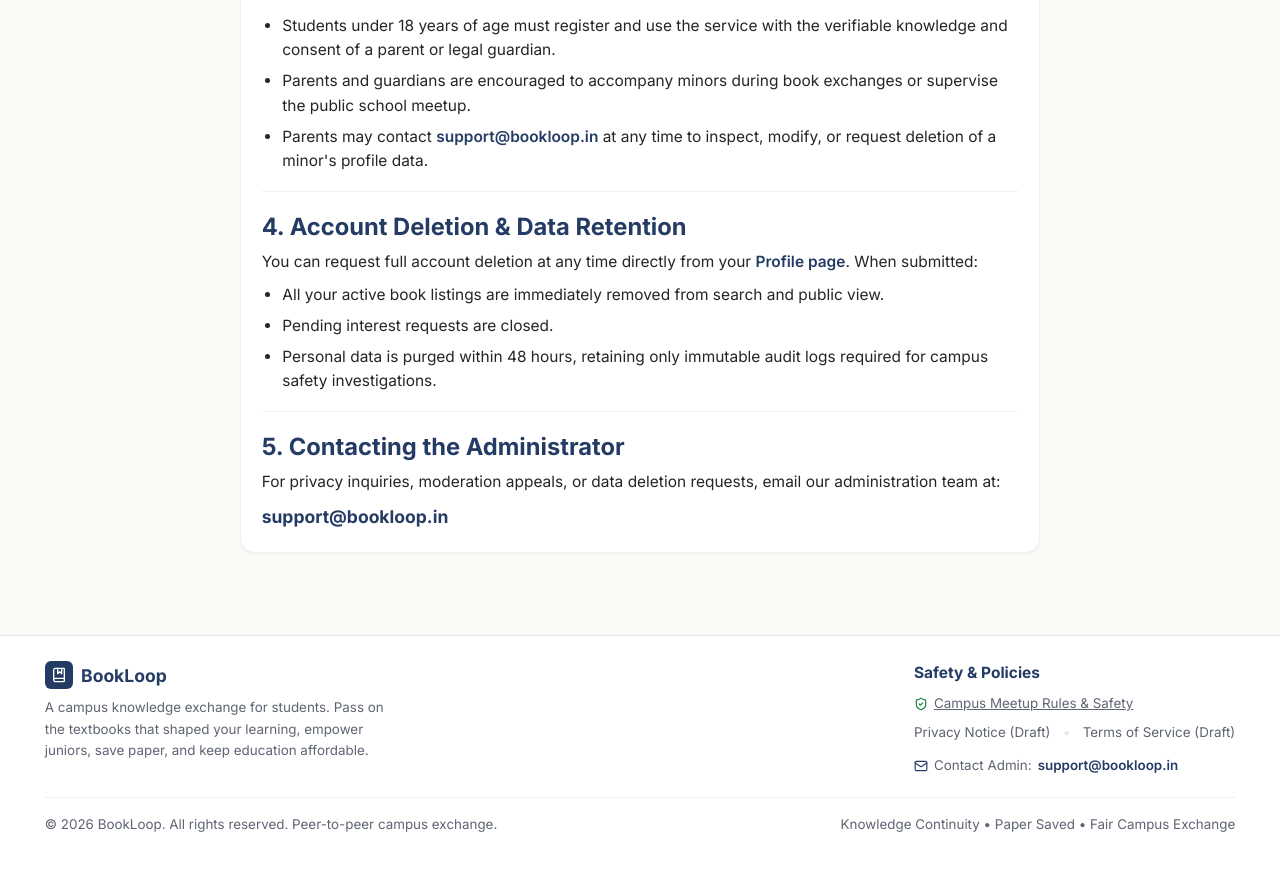
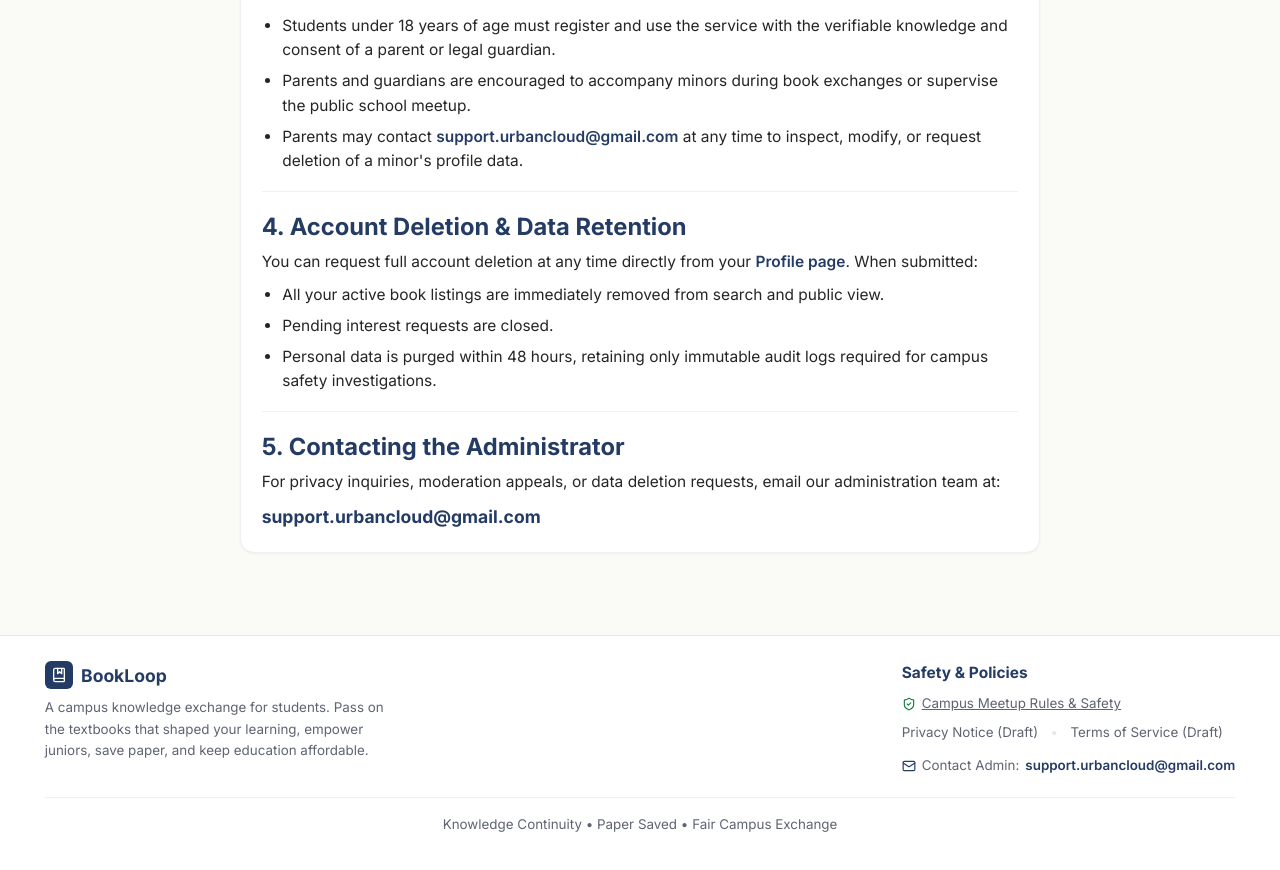
Before and after one commit to aniruddhasharma39/BookLoop, a React (Vite) app: page /privacy in a window 1280 px wide. Shown: the part 1280-2150 px from the top of the page. Built offline with nearby package versions, Linux system fonts and the light colour scheme; no server answers.

Commit message:
Update support email to support.urbancloud@gmail.com and remove footer copyright line

```diff
--- a/src/components/layout/Footer.jsx
+++ b/src/components/layout/Footer.jsx
@@ -83,30 +83,27 @@ export default function Footer() {
               <Mail size={14} color="var(--color-primary-navy)" />
               <span style={{ color: 'var(--color-text-muted)' }}>Contact Admin:</span>
               <a
-                href="mailto:support@bookloop.in"
+                href="mailto:support.urbancloud@gmail.com"
                 style={{ color: 'var(--color-primary-navy)', fontWeight: 600, textDecoration: 'none' }}
               >
-                support@bookloop.in
+                support.urbancloud@gmail.com
               </a>
             </div>
           </div>
         </div>
 
-        {/* Bottom copyright / disclaimer */}
+        {/* Bottom bar */}
         <div
           style={{
             borderTop: '1px solid var(--color-border-subtle)',
             paddingTop: 'var(--space-4)',
             display: 'flex',
-            justifyContent: 'space-between',
+            justifyContent: 'center',
             alignItems: 'center',
-            flexWrap: 'wrap',
-            gap: 'var(--space-2)',
             fontSize: 'var(--font-size-xs)',
             color: 'var(--color-text-muted)',
           }}
         >
-          <span>&copy; {new Date().getFullYear()} BookLoop. All rights reserved. Peer-to-peer campus exchange.</span>
           <span>Knowledge Continuity &bull; Paper Saved &bull; Fair Campus Exchange</span>
         </div>
       </div>
--- a/src/pages/CreateListingPage.jsx
+++ b/src/pages/CreateListingPage.jsx
@@ -279,8 +279,8 @@ export default function CreateListingPage() {
       {profile?.account_status === 'suspended' && (
         <Alert variant="error" title="Account Suspended">
           Your account is currently suspended due to safety or moderation actions. You cannot publish new book listings. If you believe this is in error, contact{' '}
-          <a href="mailto:support@bookloop.in" style={{ fontWeight: 600, textDecoration: 'underline' }}>
-            support@bookloop.in
+          <a href="mailto:support.urbancloud@gmail.com" style={{ fontWeight: 600, textDecoration: 'underline' }}>
+            support.urbancloud@gmail.com
           </a>.
         </Alert>
       )}
--- a/src/pages/ListingDetailPage.jsx
+++ b/src/pages/ListingDetailPage.jsx
@@ -201,8 +201,8 @@ export default function ListingDetailPage() {
       {profile?.account_status === 'suspended' && (
         <Alert variant="error" title="Account Suspended">
           Your account is suspended. You cannot submit interest requests. For questions or appeals, contact{' '}
-          <a href="mailto:support@bookloop.in" style={{ fontWeight: 600, textDecoration: 'underline' }}>
-            support@bookloop.in
+          <a href="mailto:support.urbancloud@gmail.com" style={{ fontWeight: 600, textDecoration: 'underline' }}>
+            support.urbancloud@gmail.com
           </a>.
         </Alert>
       )}
--- a/src/pages/PrivacyPage.jsx
+++ b/src/pages/PrivacyPage.jsx
@@ -98,7 +98,7 @@ export default function PrivacyPage() {
           <ul style={{ paddingLeft: 'var(--space-5)', marginTop: 'var(--space-2)', fontSize: 'var(--font-size-sm)', display: 'flex', flexDirection: 'column', gap: '6px' }}>
             <li>Students under 18 years of age must register and use the service with the verifiable knowledge and consent of a parent or legal guardian.</li>
             <li>Parents and guardians are encouraged to accompany minors during book exchanges or supervise the public school meetup.</li>
-            <li>Parents may contact <a href="mailto:support@bookloop.in" style={{ fontWeight: 600 }}>support@bookloop.in</a> at any time to inspect, modify, or request deletion of a minor's profile data.</li>
+            <li>Parents may contact <a href="mailto:support.urbancloud@gmail.com" style={{ fontWeight: 600 }}>support.urbancloud@gmail.com</a> at any time to inspect, modify, or request deletion of a minor's profile data.</li>
           </ul>
         </div>
 
@@ -125,10 +125,10 @@ export default function PrivacyPage() {
           </p>
           <p style={{ marginTop: 'var(--space-2)' }}>
             <a
-              href="mailto:support@bookloop.in"
+              href="mailto:support.urbancloud@gmail.com"
               style={{ fontWeight: 700, fontSize: 'var(--font-size-base)', color: 'var(--color-primary-navy)' }}
             >
-              support@bookloop.in
+              support.urbancloud@gmail.com
             </a>
           </p>
         </div>
--- a/src/pages/ProfilePage.jsx
+++ b/src/pages/ProfilePage.jsx
@@ -438,10 +438,10 @@ export default function ProfilePage() {
         <Alert variant="error" title="Account Suspended by Moderation">
           Your account is currently suspended due to safety or moderation policies. You cannot publish new listings or send interest requests. If you believe this is in error or wish to appeal, please contact the administrator at{' '}
           <a
-            href="mailto:support@bookloop.in"
+            href="mailto:support.urbancloud@gmail.com"
             style={{ color: 'inherit', fontWeight: 700, textDecoration: 'underline' }}
           >
-            support@bookloop.in
+            support.urbancloud@gmail.com
           </a>.
         </Alert>
       )}
@@ -880,7 +880,7 @@ export default function ProfilePage() {
             Have a dispute, moderation question, or campus inquiry?
           </span>
           <a
-            href="mailto:support@bookloop.in"
+            href="mailto:support.urbancloud@gmail.com"
             style={{
               fontSize: 'var(--font-size-xs)',
               color: 'var(--color-primary-navy)',
@@ -892,7 +892,7 @@ export default function ProfilePage() {
             }}
           >
             <Mail size={14} />
-            <span>Contact Administrator (support@bookloop.in)</span>
+            <span>Contact Administrator (support.urbancloud@gmail.com)</span>
           </a>
         </div>
       </Card>
--- a/src/pages/SafetyRulesPage.jsx
+++ b/src/pages/SafetyRulesPage.jsx
@@ -119,7 +119,7 @@ export default function SafetyRulesPage() {
 
         <div style={{ borderTop: '1px solid var(--color-border-subtle)', paddingTop: 'var(--space-3)', marginTop: 'var(--space-2)' }}>
           <p style={{ fontSize: 'var(--font-size-xs)', color: 'var(--color-text-muted)', margin: 0 }}>
-            See a violation or need support? Use the <strong>"Report listing"</strong> button on any book or contact the administrator at <a href="mailto:support@bookloop.in" style={{ fontWeight: 600 }}>support@bookloop.in</a>.
+            See a violation or need support? Use the <strong>"Report listing"</strong> button on any book or contact the administrator at <a href="mailto:support.urbancloud@gmail.com" style={{ fontWeight: 600 }}>support.urbancloud@gmail.com</a>.
           </p>
         </div>
       </Card>
--- a/src/pages/TermsPage.jsx
+++ b/src/pages/TermsPage.jsx
@@ -89,7 +89,7 @@ export default function TermsPage() {
           </h2>
           <p style={{ fontSize: 'var(--font-size-sm)', color: 'var(--color-text-main)', marginTop: 'var(--space-1)' }}>
             To report an infringement or dispute a moderation action, contact our administrative team at{' '}
-            <a href="mailto:support@bookloop.in" style={{ fontWeight: 600 }}>support@bookloop.in</a>.
+            <a href="mailto:support.urbancloud@gmail.com" style={{ fontWeight: 600 }}>support.urbancloud@gmail.com</a>.
           </p>
         </div>
       </Card>
```
